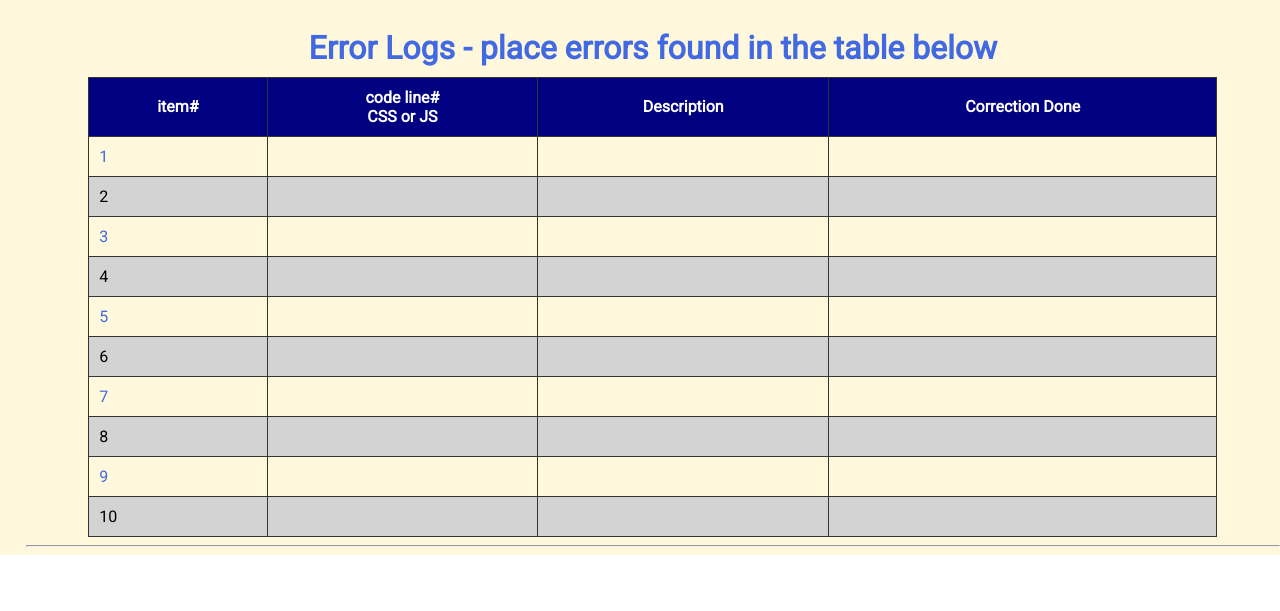
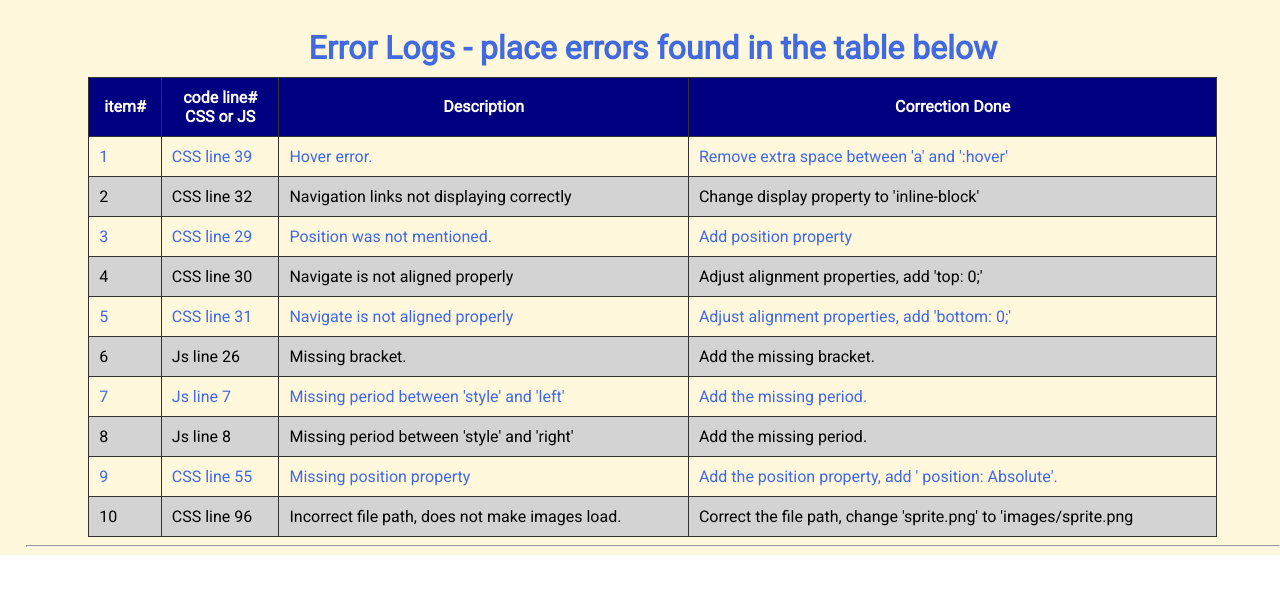
Before and after one commit to AshQuilaton/3rdGradedExerciseQuilatonSarmiento, a plain HTML site: page errorlogs.html in a window 1280 px wide. Shown: the part 263-874 px from the top of the page. Drawn offline with Linux system fonts and the light colour scheme.

Commit message:
Committedd

```diff
--- a/errorlogs.html
+++ b/errorlogs.html
@@ -4,7 +4,7 @@
 <head>
     <meta charset="utf-8">
     <meta name="viewport" content="width=device-width">
-    <meta name="author" content="Sir Roy/Al Mendoza">
+    <meta name="author" content="Ashley Quilaton/Liam Sarmiento">
     <meta name="description" content="testing and debugging">
     <meta name="keywords" content="testing and debugging">
     <title>CS3 </title>
@@ -47,7 +47,7 @@
             <a href="index.html#output">Output</a>
         </nav>
 
-        <h1 style="padding: 30px">Your Name / Section Mar 2026 </h1>
+        <h1 style="padding: 30px">Ashley Quilaton & Liam Sarmiento / 9 Beryllium Mar 2026 </h1>
     </header>
 
     <section id="table">
@@ -61,63 +61,63 @@
             </tr>
             <tr>
                 <td> 1 </td>
-                <td> </td>
-                <td> </td>
-                <td> </td>
+                <td> CSS line 39</td>
+                <td> Hover error. </td>
+                <td> Remove extra space between 'a' and ':hover'</td>
             </tr>
             <tr>
                 <td> 2 </td>
-                <td> </td>
-                <td> </td>
-                <td> </td>
+                <td> CSS line 32</td>
+                <td> Navigation links not displaying correctly </td>
+                <td> Change display property to 'inline-block' </td>
             </tr>
             <tr>
                 <td> 3 </td>
-                <td> </td>
-                <td> </td>
-                <td> </td>
+                <td> CSS line 29</td>
+                <td> Position was not mentioned.</td>
+                <td> Add position property </td>
             </tr>
             <tr>
                 <td> 4 </td>
-                <td> </td>
-                <td> </td>
-                <td> </td>
+                <td> CSS line 30 </td>
+                <td> Navigate is not aligned properly </td>
+                <td> Adjust alignment properties, add 'top: 0;' </td>
             </tr>
             <tr>
                 <td> 5 </td>
-                <td> </td>
-                <td> </td>
-                <td> </td>
+                <td> CSS line 31 </td>
+                <td> Navigate is not aligned properly </td>
+                <td> Adjust alignment properties, add 'bottom: 0;' </td>
             </tr>
             <tr>
                 <td> 6 </td>
-                <td> </td>
-                <td> </td>
-                <td> </td>
+                <td> Js line 26</td>
+                <td> Missing bracket.</td>
+                <td> Add the missing bracket. </td>
             </tr>
             <tr>
                 <td> 7 </td>
-                <td> </td>
-                <td> </td>
-                <td> </td>
+                <td> Js line 7</td>
+                <td> Missing period between 'style' and 'left'</td>
+                <td> Add the missing period. </td>
             </tr>
             <tr>
                 <td> 8 </td>
-                <td> </td>
-                <td> </td>
-                <td> </td>
+                <td> Js line 8</td>
+                <td> Missing period between 'style' and 'right'</td>
+                <td> Add the missing period. </td>
             </tr>
             <tr>
                 <td> 9 </td>
-                <td> </td>
-                <td> </td>
-                <td> </td>
+                <td> CSS line 55</td>
+                <td>Missing position property </td>
+                <td> Add the position property, add ' position: Absolute'. </td>
             </tr>
             <tr>
                 <td> 10 </td>
-                <td> </td>
-                <td> </td>
-                <td> </td>
+                <td> CSS line 96</td>
+                <td> Incorrect file path, does not make images load.</td>
+                <td> Correct the file path, change 'sprite.png' to 'images/sprite.png</td>
             </tr>
 
         </table>
--- a/script.js
+++ b/script.js
@@ -4,8 +4,8 @@ function plotPoint() {
     var point = document.createElement('div');
     point.className = 'point';
     /* control where to place the div on the screen using left and bottom of position:absolute */
-    point.styleleft = (x - x0 + 200 - 5) + 'px'; // subtract half the width of the point to center it by changing left css property
-    point.stylebottom = (y - y0 + 200 - 5) + 'px'; // subtract half the height of the point to center it by changing bottom css property
+    point.style.left = (x - x0 + 200 - 5) + 'px'; // subtract half the width of the point to center it by changing left css property
+    point.style.bottom = (y - y0 + 200 - 5) + 'px'; // subtract half the height of the point to center it by changing bottom css property
     document.getElementById('coordinatePlane').appendChild(point);
 
     if (x > x0 && y > y0) {
@@ -23,3 +23,4 @@ function plotPoint() {
     else {
         out1.innerHTML = "divisa"
     }
+}
```
Also changed, not shown: index.html (+2 -2 lines).
